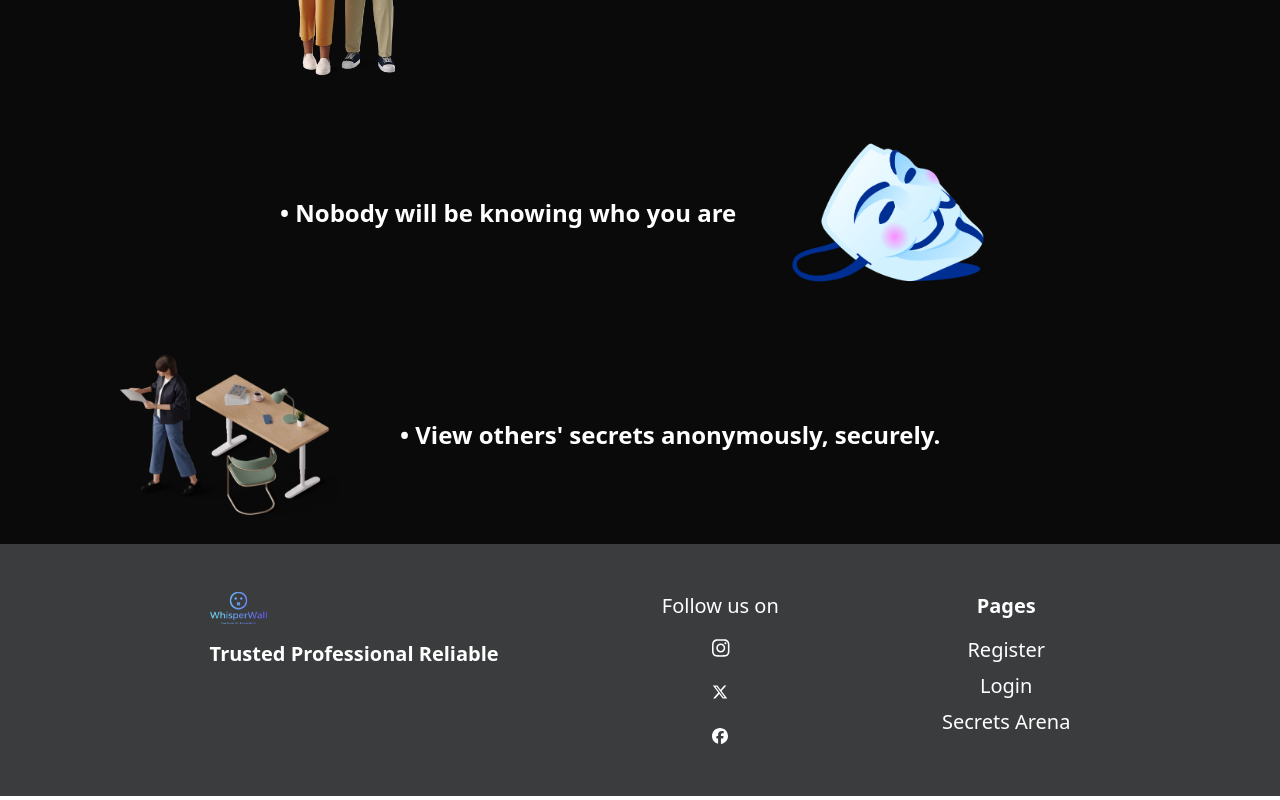
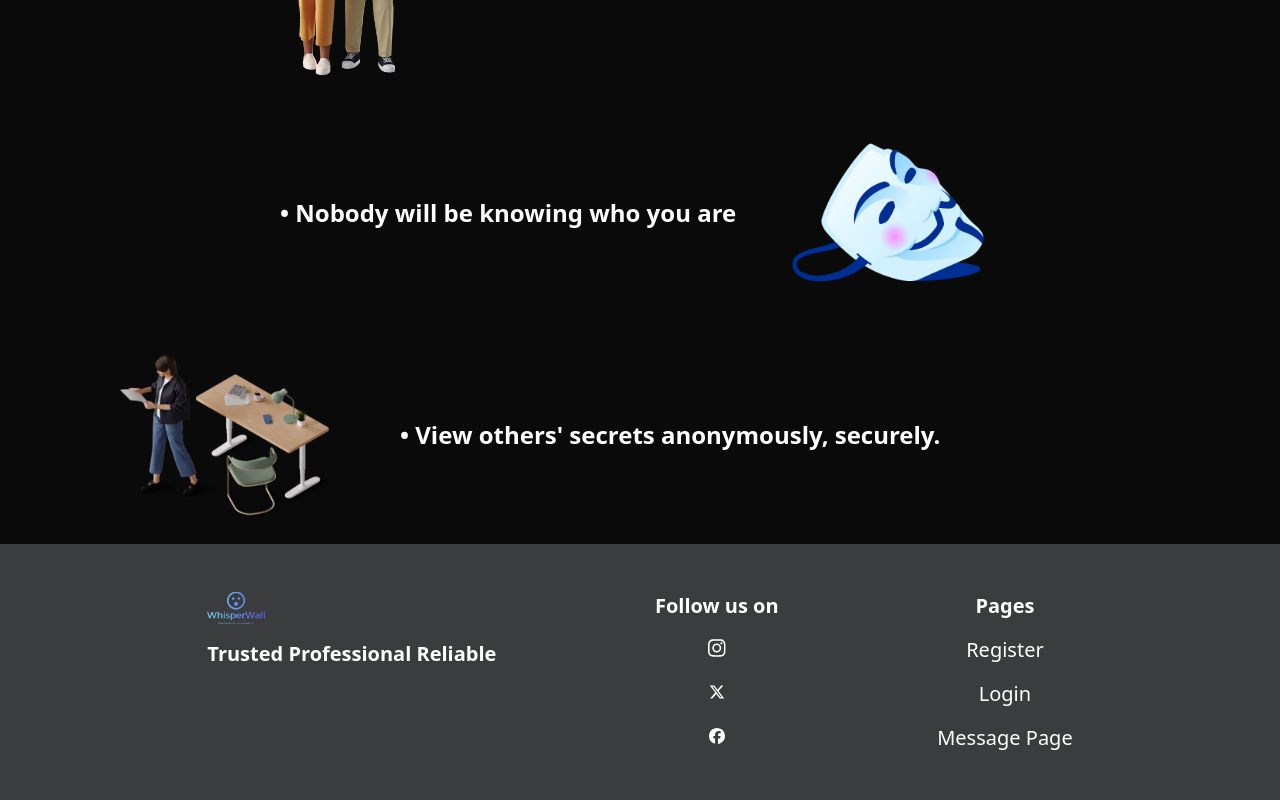
Before and after one commit to akarshnair007/whisperWall_frontend, a React (Vite) app: page / in a window 1280 px wide. Shown: the part 1186-1986 px from the top of the page. Built offline with nearby package versions, Linux system fonts and the light colour scheme.

Commit message:
Update footer content

```diff
--- a/src/Components/Footer.jsx
+++ b/src/Components/Footer.jsx
@@ -6,6 +6,7 @@ import {
 } from "@fortawesome/free-brands-svg-icons";
 import { FontAwesomeIcon } from "@fortawesome/react-fontawesome";
 import { motion } from "framer-motion";
+import { Link } from "react-router-dom";
 
 const iconVariants = {
   inital: { opacity: 0, y: -20 },
@@ -54,7 +55,7 @@ const Footer = () => {
             initial={{ y: -50, opacity: 0 }}
             whileInView={{ y: 0, opacity: 100 }}
             transition={{ delay: 0.3, duration: 0.8 }}
-            className="text-xs sm:text-xl font-light mb-4"
+            className="text-xs sm:text-xl font-semibold mb-4"
           >
             Follow us on
           </motion.h3>
@@ -100,7 +101,8 @@ const Footer = () => {
           >
             Pages
           </motion.h3>
-          <div className="space-y-2">
+          <div className=" flex flex-col sm:gap-4 gap-7">
+            <Link to={"/register"}>
               <motion.p
                 custom={1}
                 initial="inital"
@@ -110,6 +112,8 @@ const Footer = () => {
               >
                 Register
               </motion.p>
+            </Link>
+            <Link to={"/login"}>
               <motion.p
                 custom={2}
                 initial="inital"
@@ -119,6 +123,8 @@ const Footer = () => {
               >
                 Login
               </motion.p>
+            </Link>
+            <Link to={"/messagesPage"}>
               <motion.p
                 custom={3}
                 initial="inital"
@@ -126,8 +132,9 @@ const Footer = () => {
                 variants={pageVariants}
                 className=" text-xs sm:text-xl font-light"
               >
-              Secrets Arena
+                Message Page
               </motion.p>
+            </Link>
           </div>
         </div>
       </div>
```
Lines whose indentation alone changed are shown as unchanged.
